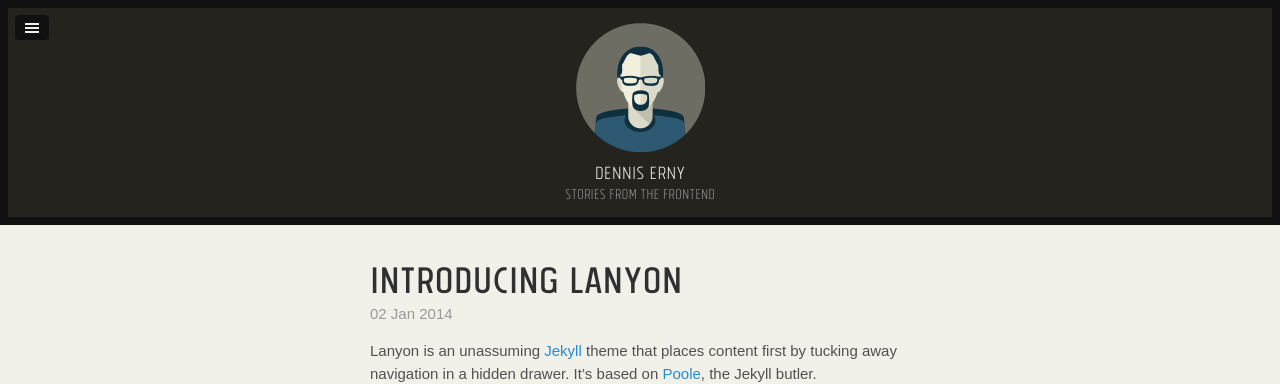
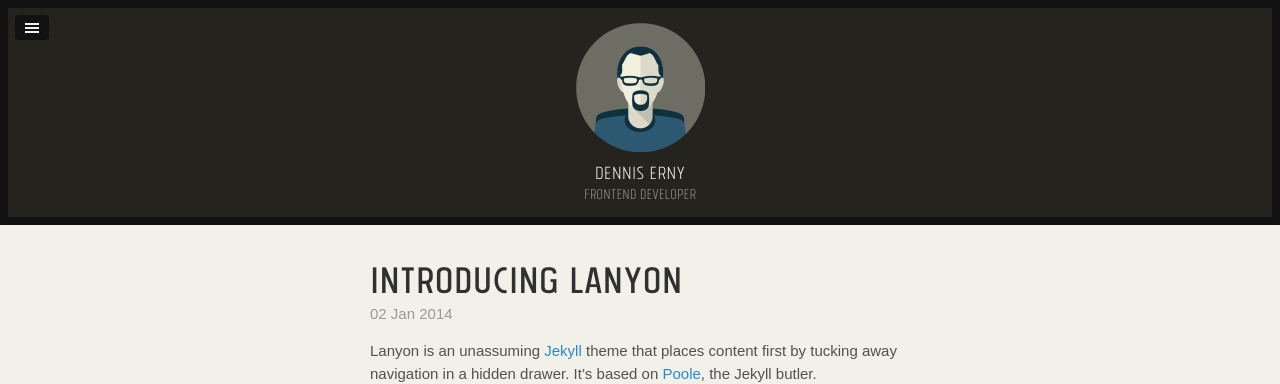
Before and after one commit to derny/derny.github.io, a Jekyll site: the page built from index.html, in a window 1280 px wide. Shown: the top 384 px of the page. Built offline with Jekyll 4.4.1, drawn with Linux system fonts in a browser that asks for light colours; some web fonts are replaced; Markdown is read by kramdown in place of the engine named in the settings; the list of posts is cut into pages by our own code.

Commit message:
Title change

```diff
--- a/_config.yml
+++ b/_config.yml
@@ -10,7 +10,7 @@ relative_permalinks: true
 
 # Setup
 title:               Dennis Erny
-tagline:             'Stories from the Frontend'
+tagline:             'Frontend Developer'
 description:         'Sr. Frontend Engineer <a href="https://twitter.com/sysomos">@sysomos</a>, <a href="http://armchairanalysis.com">NFL Data Analyst</a> and passionate student of UX/UI Design.'
 url:                 http://lanyon.getpoole.com
 baseurl:             /
```
